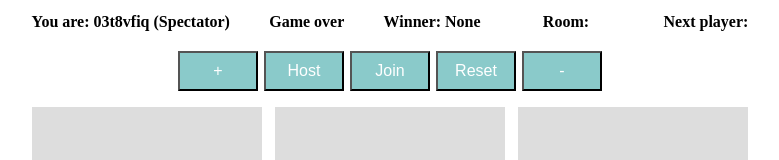
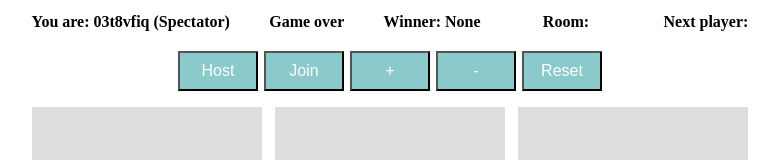
Before and after one commit to alexthedar/tic-tac-toe-endless, a React (Vite) app: page / in a window 1280 px wide. Shown: the top 160 px of the page, without its empty margins (250-1029 px from the left). Built offline with nearby package versions, Linux system fonts and the light colour scheme; no server answers.

Commit message:
working. reset board works but not fully

```diff
--- a/src/components/Board.tsx
+++ b/src/components/Board.tsx
@@ -2,6 +2,7 @@ import { useState, useCallback } from "react";
 import type { Player, Winner, Room } from "../types/game";
 import { supabase } from "../utils/supabase";
 import { getWinner } from "../utils/getWinner";
+import { createEmptyBoard } from "../utils/createEmptyBoard";
 import {
   startingBoard,
   startingPlayer,
@@ -94,6 +95,35 @@ export function Board() {
     }
   };
 
+  const handleNewGame = async () => {
+    if (!roomCode) return;
+    setIsLoading(true);
+    try {
+      const { data: updatedRoom, error } = await supabase
+        .from("rooms")
+        .update({
+          board_state: createEmptyBoard(boardSize),
+          winner: "None",
+          is_game_over: false,
+          current_turn: "X",
+        })
+        .eq("code", roomCode)
+        .select()
+        .single();
+
+      if (error) {
+        throw error;
+      }
+
+      // Manually trigger a UI update with the fresh data from the database
+      updateLocalStateFromRoom(updatedRoom);
+    } catch (error) {
+      console.error("Failed to start new game:", error);
+    } finally {
+      setIsLoading(false);
+    }
+  };
+
   const handleHost = () => handleHostRoom(boardSize);
   const handleIncreaseBoard = () =>
     setBoardSize((prev) => Math.min(prev + 1, maxBoardSize));
@@ -118,11 +148,11 @@ export function Board() {
       <GameControls
         onHost={handleHost}
         onJoin={handleJoinRoom}
-        onReset={() => {}}
+        onReset={handleNewGame}
         onIncrease={handleIncreaseBoard}
         onDecrease={handleDecreaseBoard}
         isLoading={isLoading}
-      />
+      />{" "}
       <GameGrid
         board={board}
         onClick={handleClick}
--- a/src/components/GameControls.tsx
+++ b/src/components/GameControls.tsx
@@ -19,20 +19,20 @@ export function GameControls({
 }: GameControlsProps) {
   return (
     <div style={buttonGroupStyle}>
-      <button onClick={onIncrease} disabled={isLoading} style={buttonStyle}>
+      <button style={buttonStyle} onClick={onHost} disabled={isLoading}>
+        Host
+      </button>
+      <button style={buttonStyle} onClick={onJoin} disabled={isLoading}>
+        Join
+      </button>
+      <button style={buttonStyle} onClick={onIncrease} disabled={isLoading}>
         +
       </button>
-      <button onClick={onHost} disabled={isLoading} style={buttonStyle}>
-        Host
+      <button style={buttonStyle} onClick={onDecrease} disabled={isLoading}>
+        -
       </button>
-      <button onClick={onJoin} disabled={isLoading} style={buttonStyle}>
-        Join
-      </button>
-      <button onClick={onReset} disabled={isLoading} style={buttonStyle}>
+      <button style={buttonStyle} onClick={onReset} disabled={isLoading}>
         Reset
-      </button>
-      <button onClick={onDecrease} disabled={isLoading} style={buttonStyle}>
-        -
       </button>
     </div>
   );
```
